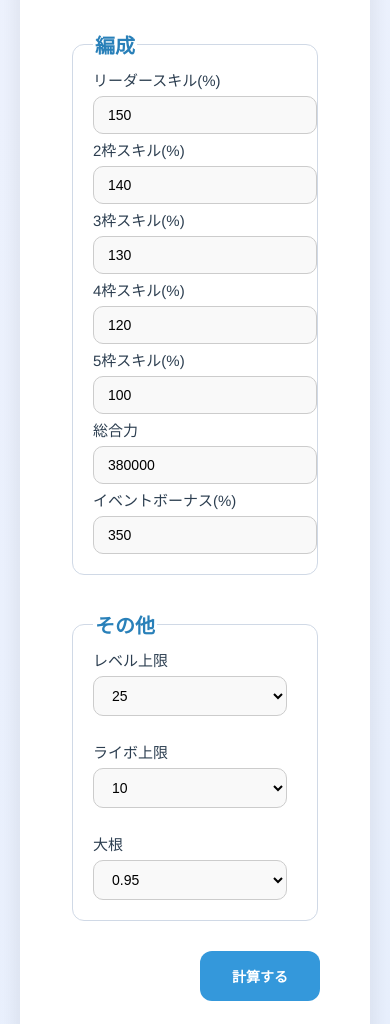
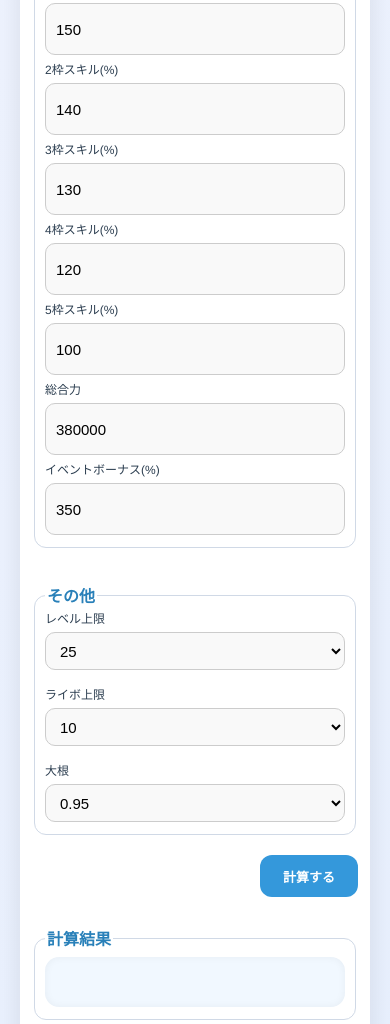
Before and after one commit to lvl331/adjust-points, a plain HTML site: page index.html in a window 390 px wide. Shown: the part 433-1457 px from the top of the page. Drawn offline with Linux system fonts and the light colour scheme.

Commit message:
Add files via upload

```diff
--- a/index.html
+++ b/index.html
@@ -2,6 +2,7 @@
 <html lang="ja">
 <head>
   <meta charset="UTF-8">
+  <meta name="viewport" content="width=device-width, initial-scale=1.0">
   <title>イベントPシミュレーター</title>
   <style>
     body {
@@ -149,6 +150,77 @@
       padding: 10px 0;
       font-size: 14px;
     }
+    @media screen and (max-width: 600px) {
+      body {
+        font-size: 12px;
+      }
+
+      h2 {
+        font-size: 22px;
+      }
+
+      legend {
+        font-size: 16px;
+      }
+
+      label {
+        font-size: 12px;
+      }
+
+      input[type="number"],
+      select {
+        font-size: 15px;
+        padding: 6px 10px;
+        height: 38px;
+        width: 92.5%;
+      }
+
+      button {
+        font-size: 13px;
+        padding: 8px 0;
+        height: 42px;
+      }
+
+      .calculate-button-area button {
+        font-size: 13px;
+        width: 30%;
+        margin-top: -10px;
+        margin-bottom: -1px;
+      }
+
+      .apply-button-area button {
+        font-size: 13px;
+        width: 35.5%;
+        margin-top: -5px;
+      }
+
+      #results div {
+        font-size: 13.5px;
+      }
+
+      .container {
+        padding: 18px 12px;
+      }
+
+      fieldset {
+        padding: 12px 10px;
+      }
+
+      .row-group {
+        flex-direction: column;
+        gap: 10px;
+      }
+
+      #apply-result-button {
+        transform: none;
+        margin-top: 10px;
+        transform: translateY(-25px) translateX(48px);
+      }
+    }
+
+    .input-block {
+      width: 108%;
+    }
 
   </style>
 </head>
```
